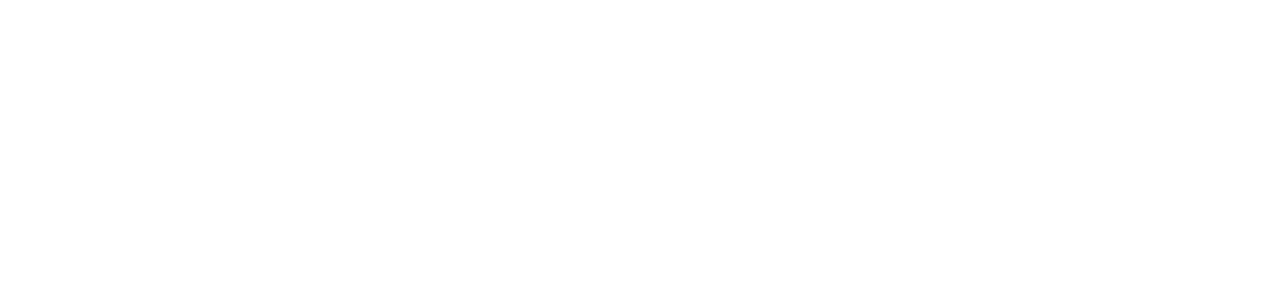
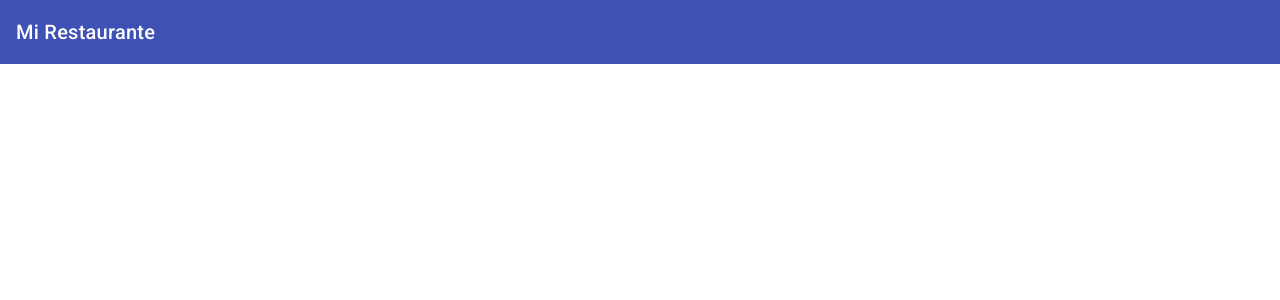
Before and after one commit to Emmanuel-Arredondo/daa-restaurant, an Angular app: page / in a window 1280 px wide. Shown: the top 300 px of the page. Built offline with nearby package versions, Linux system fonts and the light colour scheme.

Commit message:
Agregando barra

```diff
--- a/src/app/app.component.html
+++ b/src/app/app.component.html
@@ -1 +1,7 @@
+<mat-toolbar color="primary">
+  <mat-toolbar-row>
+    <span>Mi Restaurante</span>
+    <span class="example-spacer"></span>
+  </mat-toolbar-row>
+
 <router-outlet></router-outlet>
--- a/src/app/app.module.ts
+++ b/src/app/app.module.ts
@@ -4,6 +4,7 @@
 import { AppRoutingModule } from './app-routing.module';
 import { AppComponent } from './app.component';
 import { BrowserAnimationsModule } from '@angular/platform-browser/animations';
+import {MatToolbarModule} from '@angular/material/toolbar';
 
 @NgModule({
   declarations: [
@@ -12,7 +13,8 @@
   imports: [
     BrowserModule,
     AppRoutingModule,
-    BrowserAnimationsModule
+    BrowserAnimationsModule,
+    MatToolbarModule
   ],
   providers: [],
   bootstrap: [AppComponent]
```
